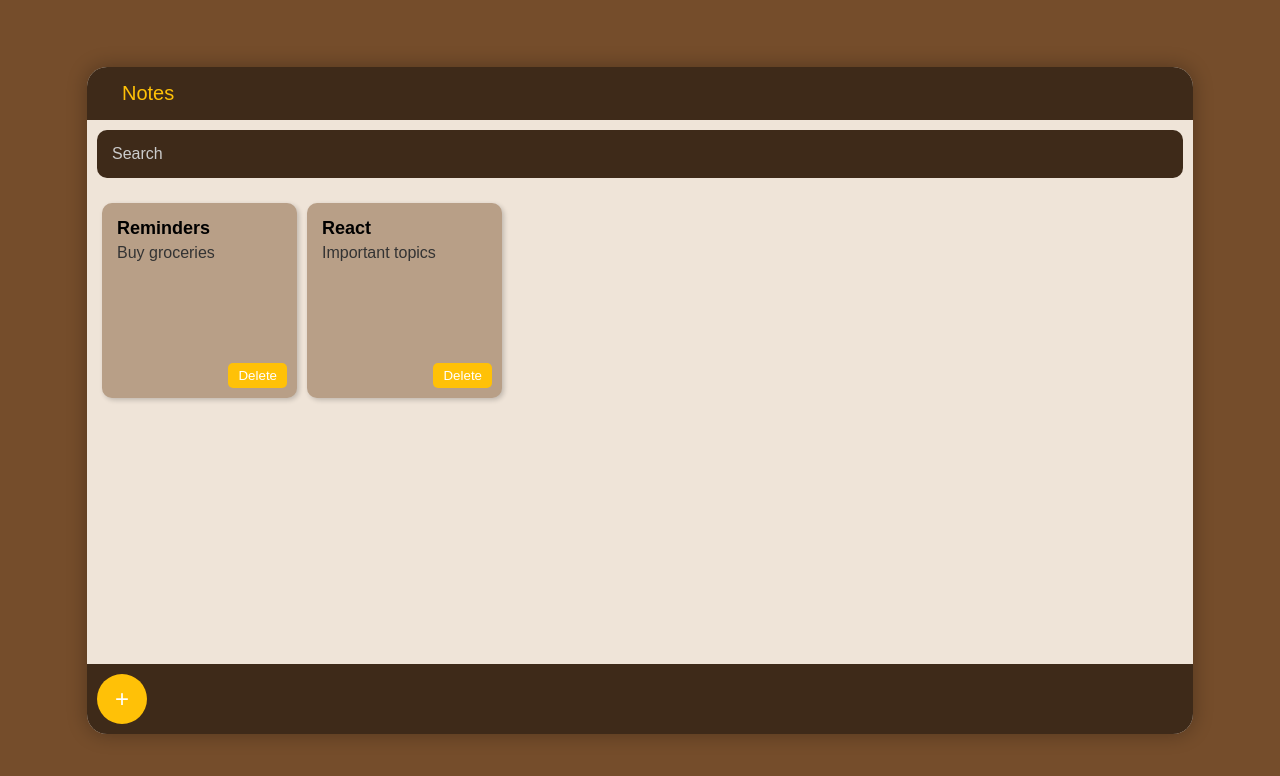
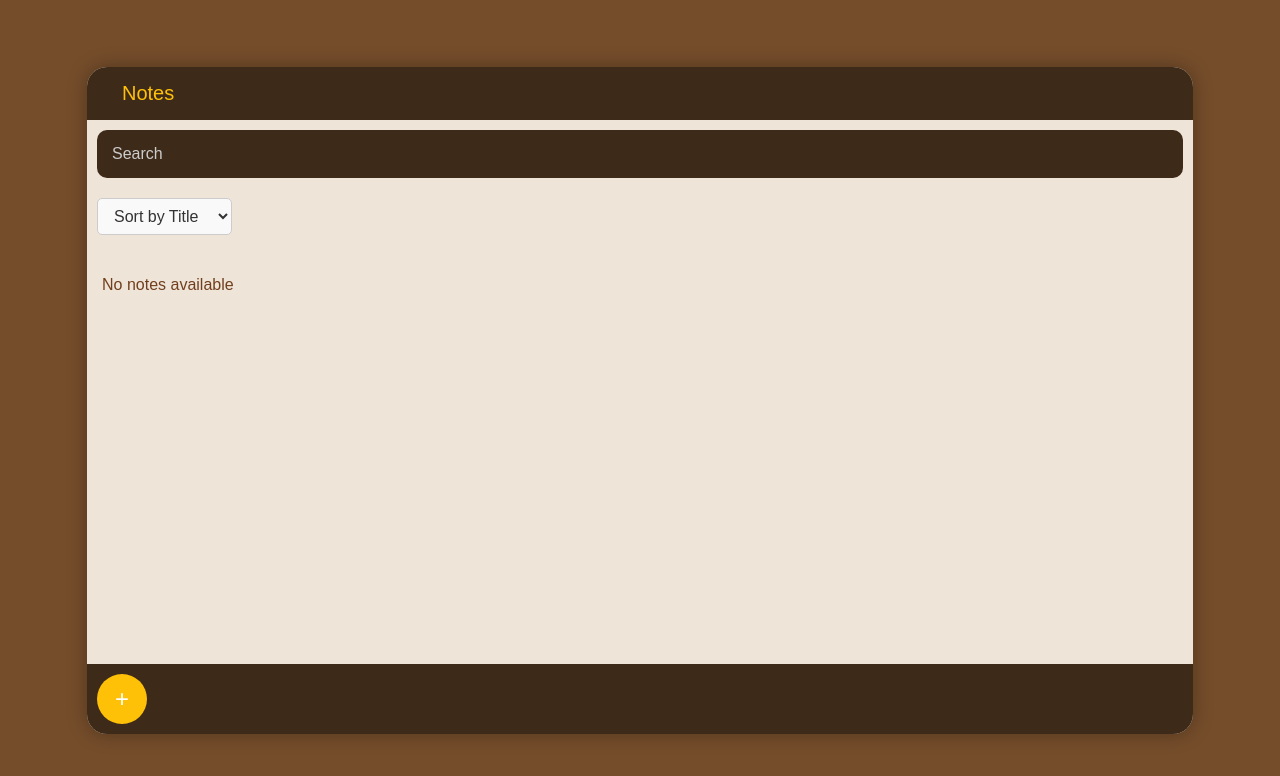
Before and after one commit to gtanishka100/Notes, a React (Create React App) app: page / in a window 1280 px wide. Shown: the top 776 px of the page. Built offline with nearby package versions, Linux system fonts and the light colour scheme.

Commit message:
Added sorting feature

```diff
--- a/src/App.css
+++ b/src/App.css
@@ -18,3 +18,24 @@ body {
   box-shadow: 0 0 20px rgba(0, 0, 0, 0.3);
   position: relative;
 }
+
+select {
+  padding: 8px 12px;
+  border: 1px solid #ccc;
+  border-radius: 5px;
+  background-color: #f9f9f9;
+  color: #333;
+  font-size: 16px;
+  margin: 10px; /* Space between the select and other elements */
+  cursor: pointer;
+  transition: border-color 0.3s;
+}
+
+select:focus {
+  outline: none;
+  border-color: #b89f87; /* Change border color on focus */
+}
+
+option {
+  padding: 10px; /* Space inside each option */
+}
--- a/src/App.js
+++ b/src/App.js
@@ -1,4 +1,3 @@
-// App.js
 import "./App.css";
 import React, { useState } from "react";
 import Header from "./components/Header";
@@ -9,19 +8,28 @@ import AddNote from "./components/AddNote";
 import EditNote from "./components/EditNote";
 
 function App() {
-  const [notes, setNotes] = useState([
-    { title: "Reminders", content: "Buy groceries" },
-    { title: "React", content: "Important topics" },
-  ]);
+  const getInitialNotes = () => {
+    const savedNotes = localStorage.getItem("notes");
+    return savedNotes ? JSON.parse(savedNotes) : [];
+  };
+
+  const [notes, setNotes] = useState(getInitialNotes);
   const [newNote, setNewNote] = useState({ title: "", content: "" });
   const [search, setSearch] = useState("");
   const [isAddingNote, setIsAddingNote] = useState(false);
   const [isEditing, setIsEditing] = useState(false);
   const [selectedNote, setSelectedNote] = useState(null);
+  const [sortCriterion, setSortCriterion] = useState("title");
+
+  const updateLocalStorage = (notes) => {
+    localStorage.setItem("notes", JSON.stringify(notes));
+  };
 
   const addNote = () => {
     if (newNote.title.trim() !== "" && newNote.content.trim() !== "") {
-      setNotes([...notes, newNote]);
+      const updatedNotes = [...notes, newNote];
+      setNotes(updatedNotes);
+      updateLocalStorage(updatedNotes);
       setNewNote({ title: "", content: "" });
       setIsAddingNote(false);
     }
@@ -37,12 +45,14 @@ function App() {
       note === selectedNote ? updatedNote : note
     );
     setNotes(updatedNotes);
+    updateLocalStorage(updatedNotes);
     setIsEditing(false);
   };
 
   const deleteNote = (index) => {
     const updatedNotes = notes.filter((_, i) => i !== index);
     setNotes(updatedNotes);
+    updateLocalStorage(updatedNotes);
   };
 
   const filteredNotes = notes.filter(
@@ -50,6 +60,14 @@ function App() {
       note.title.toLowerCase().includes(search.toLowerCase()) ||
       note.content.toLowerCase().includes(search.toLowerCase())
   );
+
+  const sortedNotes = [...filteredNotes].sort((a, b) => {
+    if (sortCriterion === "title") {
+      return a.title.localeCompare(b.title);
+    } else {
+      return new Date(b.date) - new Date(a.date);
+    }
+  });
 
   return (
     <div className="app-container">
@@ -70,8 +88,15 @@ function App() {
         <>
           <Header />
           <SearchBar search={search} setSearch={setSearch} />
+          <select
+            onChange={(e) => setSortCriterion(e.target.value)}
+            value={sortCriterion}
+          >
+            <option value="title">Sort by Title</option>
+            <option value="date">Sort by Date</option>
+          </select>
           <NotesList
-            notes={filteredNotes}
+            notes={sortedNotes}
             onNoteClick={editNote}
             onDeleteNote={deleteNote}
           />
--- a/src/components/NotesList.css
+++ b/src/components/NotesList.css
@@ -20,6 +20,7 @@
     box-shadow: 2px 2px 5px rgba(0, 0, 0, 0.2);
     cursor: pointer;
     position: relative;
+    overflow: hidden;
 }
 
 .delete-button {
@@ -50,12 +51,20 @@
 .note h3 {
     margin: 0;
     font-size: 18px;
+    overflow: hidden;
+    text-overflow: ellipsis;
+    white-space: nowrap;
 }
 
 .note p {
     margin-top: 5px;
     font-size: 16px;
     color: #333;
-    white-space: pre-wrap;
-    word-wrap: break-word;
+    overflow: hidden;
+    text-overflow: ellipsis;
+    display: -webkit-box;
+    -webkit-line-clamp: 3;
+    -webkit-box-orient: vertical;
+    line-height: 1.2em;
+    max-height: 3.6em;
 }
```
Lines whose indentation alone changed are shown as unchanged.
